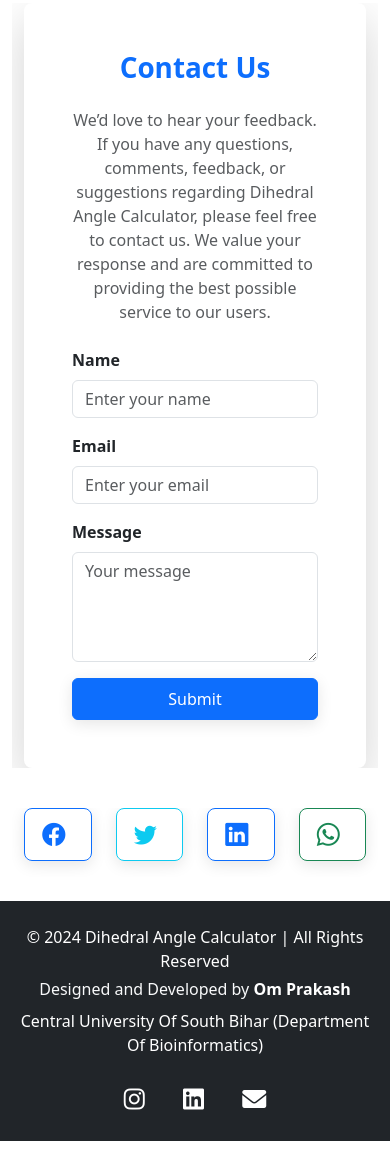
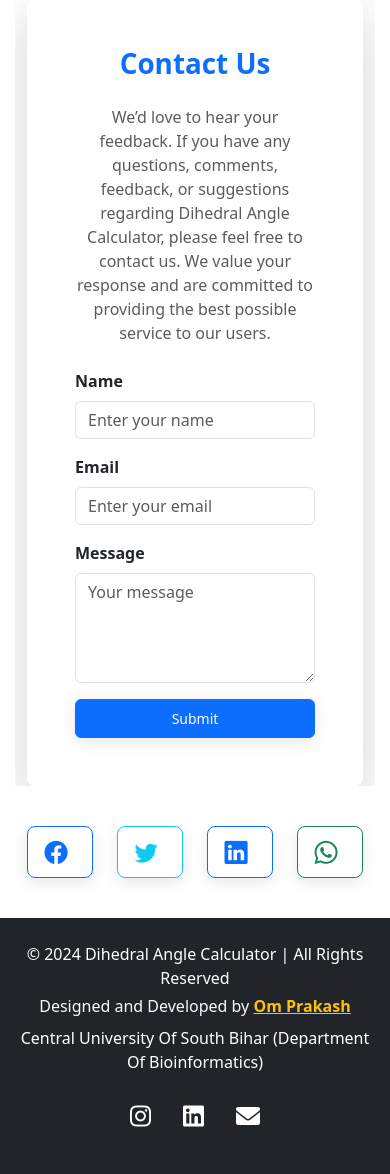
Before and after one commit to omprakash24d/pdb_angle_calc, a Flask app: page / in a window 390 px wide. Shown: the part 3246-4420 px from the top of the page. Before the commit the page ends 4387 px from the top, so only its background shows below. Run offline with Flask 3, Linux system fonts and the light colour scheme; parts of the project's set-up code (start-up, migrations or seed data) failed here and were passed over.

Commit message:
uiupdated

```diff
--- a/static/css/styles.css
+++ b/static/css/styles.css
@@ -155,3 +155,65 @@ header .navbar-nav .nav-link[aria-label="home"] {
   transform: scale(1.1); /* Slight zoom-in effect */
   box-shadow: 0 8px 20px rgba(0, 0, 0, 0.3); /* Add a shadow effect */
 }
+
+/* Footer */
+/* General Footer Styling */
+footer {
+  background-color: #343a40;
+  color: white;
+  padding: 2rem 0;
+}
+
+footer .container {
+  text-align: center;
+}
+
+/* Social Icons */
+.social-icon {
+  font-size: 1.5rem;
+  transition: transform 0.3s ease;
+  text-decoration: none;
+}
+
+.social-icon:hover {
+  transform: scale(1.2);
+}
+
+/* Text styling */
+.footer-text {
+  font-size: 1rem;
+  color: #f8f9fa;
+}
+
+.footer-link {
+  color: #ffc107;
+  font-size: 1rem;
+  font-weight: bold;
+  transition: transform 0.3s ease, color 0.3s ease;
+}
+
+.footer-link:hover {
+  color: #ff5733;
+  transform: scale(1.1);
+}
+
+/* University Info */
+footer p {
+  margin-bottom: 1rem;
+}
+
+/* Social Icons Container */
+.social-icons {
+  margin-top: 1rem;
+}
+
+.social-icons li {
+  list-style: none;
+}
+
+/* Responsive Design */
+@media (max-width: 768px) {
+  .social-icons {
+    text-align: center;
+  }
+}
--- a/templates/footer.html
+++ b/templates/footer.html
@@ -6,19 +6,16 @@
     </p>
 
     <!-- Designer Info -->
-
-    <p class="mb-2 text-center" style="font-size: 1rem; color: #f8f9fa;">
+    <p class="mb-2 footer-text">
       <span>Designed and Developed by</span>
-      <a href="https://www.instagram.com/omprakash24d/" target="_blank"
-        class="text-white fw-bold text-decoration-none"
-        style="transition: transform 0.3s ease, color 0.3s ease; font-size: 1 rem;"
-        onmouseover="this.style.color='#ff5733'; this.style.transform='scale(1.1)';"
-        onmouseout="this.style.color='white'; this.style.transform='scale(1)';">
-        Om Prakash
-      </a>
+      <a
+        href="https://www.instagram.com/omprakash24d/"
+        target="_blank"
+        class="footer-link"
+        aria-label="Om Prakash"
+        >Om Prakash</a
+      >
     </p>
-
-
 
     <!-- University Info -->
     <p class="mb-4">
@@ -26,28 +23,38 @@
     </p>
 
     <!-- Social Media Links -->
-    <div class="social-icons mt-2">
-      <a href="https://www.instagram.com/omprakash24d/" target="_blank" class="text-white mx-3 social-icon" style="
-            font-size: 1.5rem;
-            transition: transform 0.3s ease;
-            text-decoration: none;
-          " onmouseover="this.style.transform='scale(1.2)'" onmouseout="this.style.transform='scale(1)'">
-        <i class="fab fa-instagram"></i>
-      </a>
-      <a href="https://www.linkedin.com/in/omprakash24d/" target="_blank" class="text-white mx-3 social-icon" style="
-            font-size: 1.5rem;
-            transition: transform 0.3s ease;
-            text-decoration: none;
-          " onmouseover="this.style.transform='scale(1.2)'" onmouseout="this.style.transform='scale(1)'">
-        <i class="fab fa-linkedin"></i>
-      </a>
-      <a href="mailto:omprakash24d@gmail.com" class="text-white mx-3 social-icon" style="
-            font-size: 1.5rem;
-            transition: transform 0.3s ease;
-            text-decoration: none;
-          " onmouseover="this.style.transform='scale(1.2)'" onmouseout="this.style.transform='scale(1)'">
-        <i class="fas fa-envelope"></i>
-      </a>
-    </div>
+    <nav>
+      <ul class="list-unstyled d-flex justify-content-center social-icons">
+        <li>
+          <a
+            href="https://www.instagram.com/omprakash24d/"
+            target="_blank"
+            class="text-white mx-3 social-icon"
+            aria-label="Instagram"
+            role="link"
+            ><i class="fab fa-instagram"></i
+          ></a>
+        </li>
+        <li>
+          <a
+            href="https://www.linkedin.com/in/omprakash24d/"
+            target="_blank"
+            class="text-white mx-3 social-icon"
+            aria-label="LinkedIn"
+            role="link"
+            ><i class="fab fa-linkedin"></i
+          ></a>
+        </li>
+        <li>
+          <a
+            href="mailto:omprakash24d@gmail.com"
+            class="text-white mx-3 social-icon"
+            aria-label="Email"
+            role="link"
+            ><i class="fas fa-envelope"></i
+          ></a>
+        </li>
+      </ul>
+    </nav>
   </div>
 </footer>
--- a/templates/header.html
+++ b/templates/header.html
@@ -11,8 +11,11 @@
   <div class="container">
     <!-- Navbar -->
     <nav class="navbar navbar-expand-lg navbar-dark bg-transparent">
-      <a class="navbar-brand fw-bold fs-4" href="https://pdb.indhinditech.com/">
-        <i class="fas fa-dna me-1"></i> Dihedral Angle Calculator
+      <a
+        class="navbar-brand fw-bold fs-4 d-flex align-items-center"
+        href="https://pdb.indhinditech.com/"
+      >
+        <i class="fas fa-dna me-2 animate-icon"></i> Dihedral Angle Calculator
       </a>
       <button
         class="navbar-toggler border-0 p-2"
--- a/templates/result_table.html
+++ b/templates/result_table.html
@@ -104,3 +97,66 @@
     </div>
   </div>
 </div>
+
+<!-- Add custom media queries for better responsiveness -->
+<style>
+  /* Header style */
+  .table th {
+    font-size: 1rem; /* Keep a simple font size */
+    padding: 10px 12px; /* Consistent padding */
+    text-align: center;
+    background-color: #f8f9fa; /* Light background color for simplicity */
+    color: #333; /* Dark text color for readability */
+    border: none;
+  }
+
+  /* Table row design */
+  .table td {
+    font-size: 0.9rem;
+    padding: 8px 12px; /* Adjust padding for better spacing */
+    vertical-align: middle;
+    text-align: center;
+  }
+
+  /* Alternate row colors */
+  .table tbody tr:nth-child(even) {
+    background-color: #f8f9fa; /* Light grey for even rows */
+  }
+
+  .table tbody tr:nth-child(odd) {
+    background-color: #ffffff; /* White for odd rows */
+  }
+
+  /* Hover effect for rows */
+  .table tbody tr:hover {
+    background-color: #f1f1f1; /* Subtle hover effect */
+    cursor: pointer;
+  }
+
+  /* Responsive table adjustments */
+  @media (max-width: 767px) {
+    .container-fluid {
+      padding-left: 15px;
+      padding-right: 15px;
+    }
+
+    .table-responsive {
+      overflow-x: auto;
+    }
+
+    .table th,
+    .table td {
+      font-size: 0.8rem; /* Adjust font size for small screens */
+      padding: 8px 10px;
+    }
+
+    #ramachandranPlot {
+      max-width: 90%;
+      height: auto;
+    }
+
+    .btn {
+      font-size: 14px;
+    }
+  }
+</style>
--- a/wsgi.py
+++ b/wsgi.py
@@ -1,5 +1,5 @@
 from app import app
 
 if __name__ == '__main__':
-    # app.run(debug=True)
-    app.run()
+    app.run(debug=True)
+    # app.run()
```
Also changed, not shown: other parts of templates/header.html (+29 -10 lines), other parts of templates/result_table.html (+8 -15 lines).
